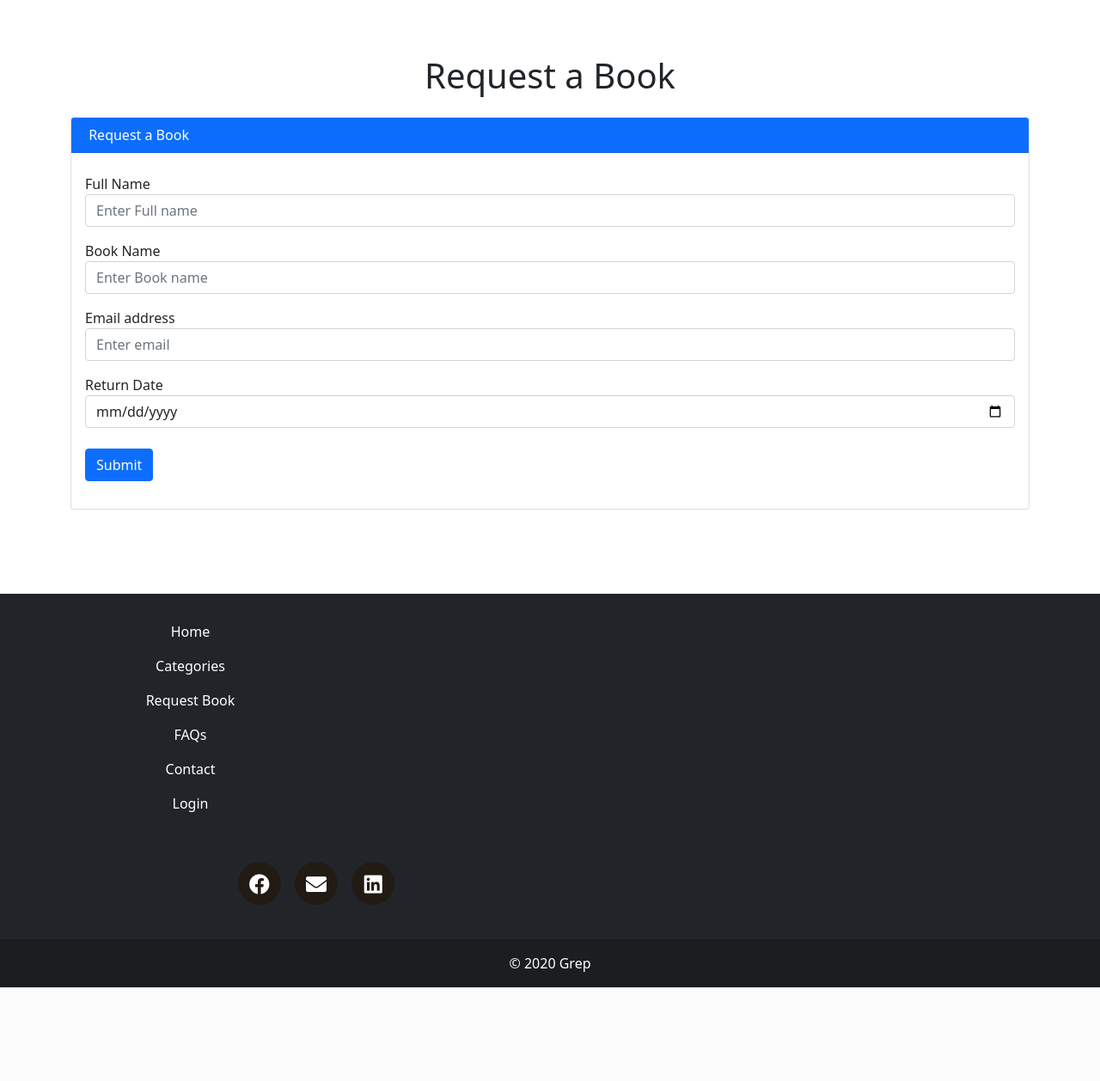
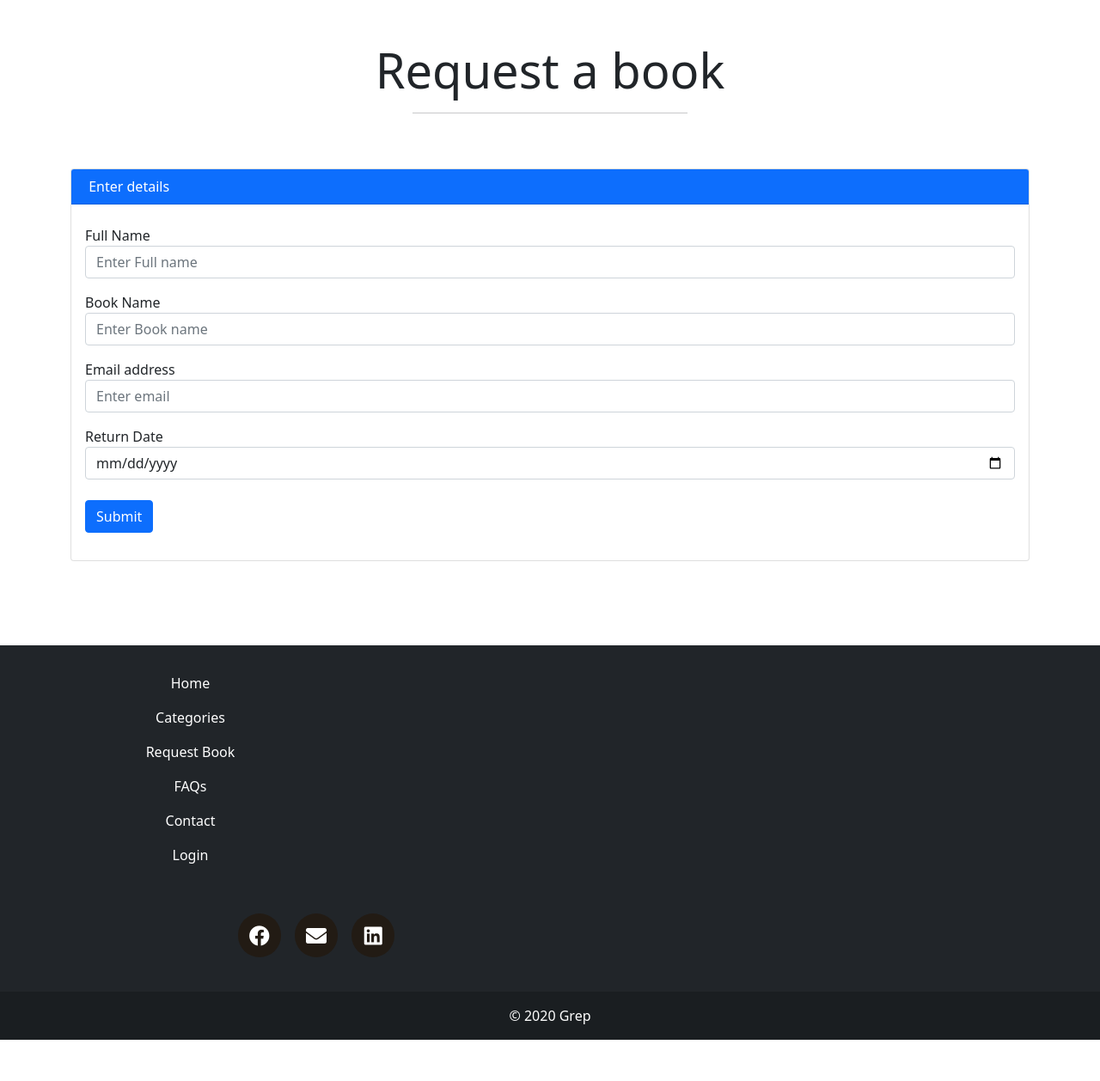
Before and after one commit to SakshyamShrestha/Online-Library, a Django app: page /bookreq/ in a window 1280 px wide. Shown: the part 58-1316 px from the top of the page at 86% size. Before the commit the page ends 1207 px from the top, so only its background shows below. Run offline with Django 3.2, Linux system fonts and the light colour scheme.

Commit message:
bug fixed

```diff
--- a/pages/templates/pages/bookreq.html
+++ b/pages/templates/pages/bookreq.html
@@ -1,13 +1,17 @@
 {% extends 'pages/base.html' %}
 {% block content %}
+<section class="main_heading my-5">
+  <div class="text-center">
+      <h1 class="display-4"> Request a book </h1>
+      <hr class="w-25 mx-auto">
+  </div>
 <div class="container py-5">
   <div class="row">
-    <h1 class="py-3 text-center">Request a Book</h1>
     <div class="col">
       <div class="card">
         <div class="card-header bg-primary text-white">
           <i class="fa fa-request"></i>
-          Request a Book
+          Enter details
         </div>
         <div class="card-body">
           <form method="POST" action="/new_bookreq/">
--- a/pages/templates/pages/contact.html
+++ b/pages/templates/pages/contact.html
@@ -1,5 +1,11 @@
 {% extends 'pages/base.html' %}
 {% block content %}
+<section class="main_heading my-5">
+  <div class="text-center">
+      <h1 class="display-4"> Contact Us </h1>
+      <hr class="w-25 mx-auto">
+  </div>
+</section>
 <div class="container py-5">
   <div class="row">
     <div class="col">
```
Also changed, not shown: pages/templates/pages/categories.html (+8 -0 lines), pages/templates/pages/faq.html (+7 -0 lines), 1 other file.
